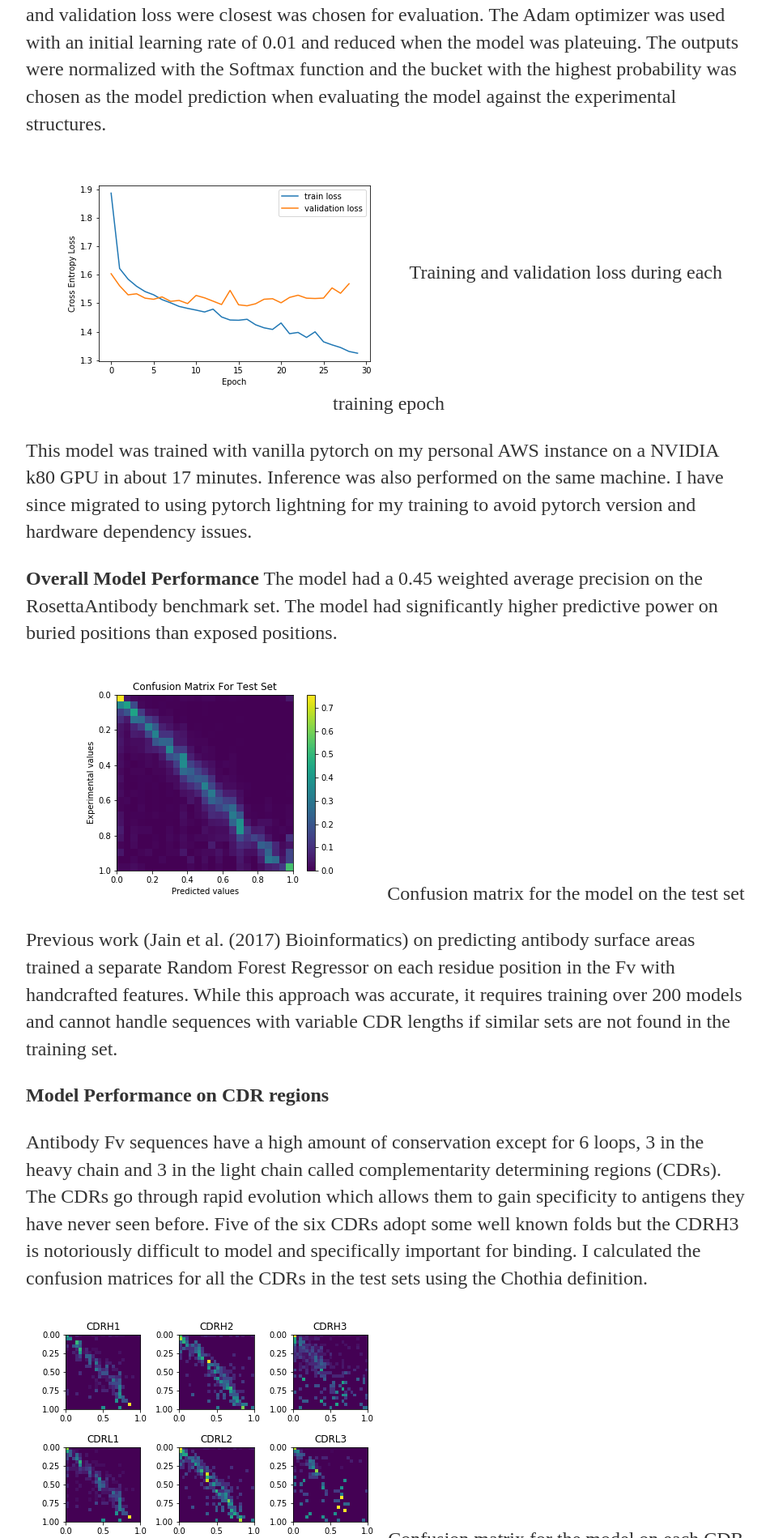
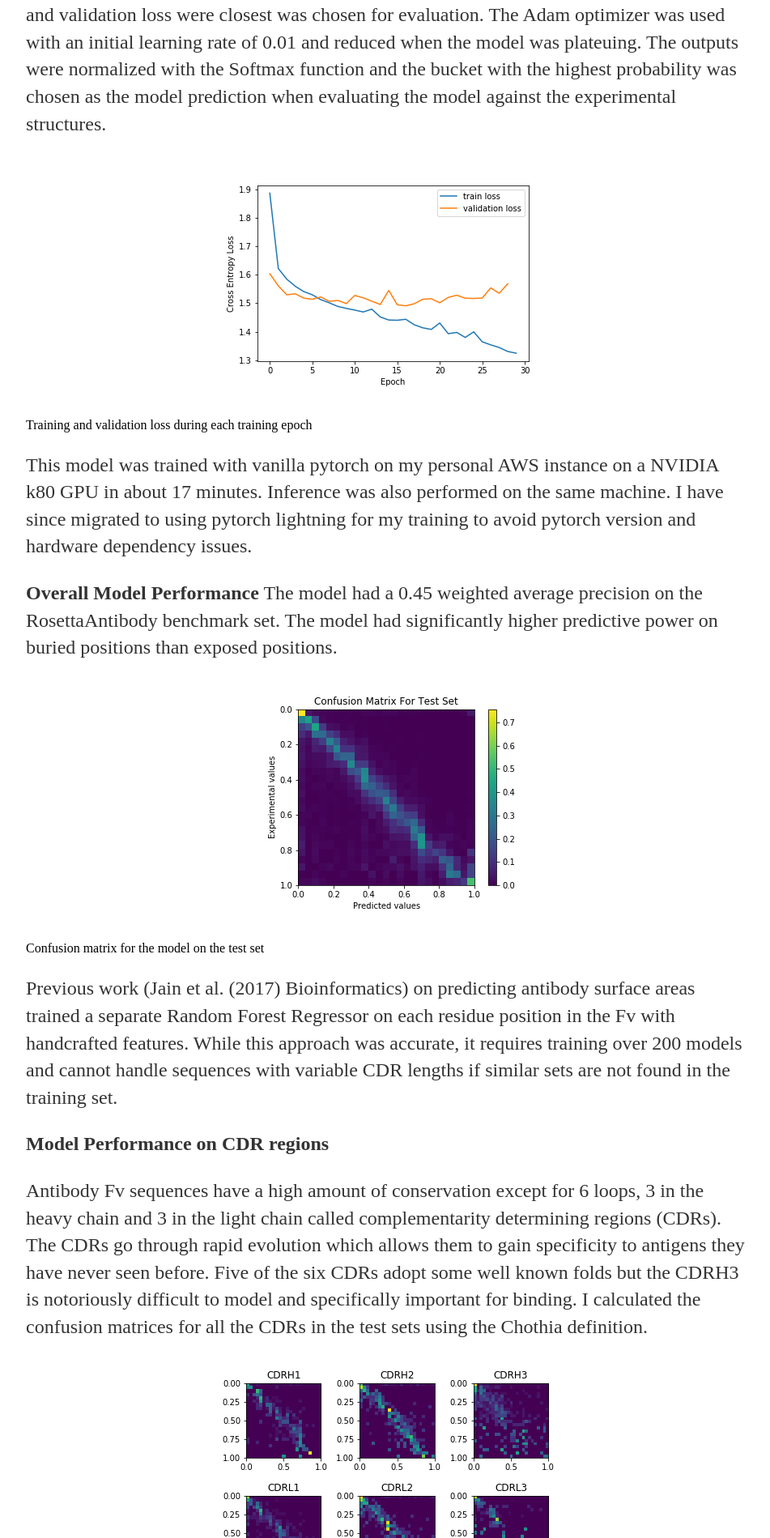
Before and after one commit to r-krishna/r-krishna.github.io, a Jekyll site: the page built from _posts/2021-05-27-resnet-antibody-surface.md, in a window 1280 px wide. Shown: the part 3618-5517 px from the top of the page at 81% size, without its empty margins (160-1111 px from the left). Built offline with Jekyll 4.4.1, drawn with Linux system fonts in a browser that asks for light colours.

Commit message:
changed formatting

```diff
--- a/_posts/2021-05-27-resnet-antibody-surface.md
+++ b/_posts/2021-05-27-resnet-antibody-surface.md
@@ -35,10 +35,10 @@ All structures with a paired VH/VL domain with at most 99% sequence similarity a
 The model was trained for 30 epochs with a batch size of 4 and the epoch where the training and validation loss were closest was chosen for evaluation. The Adam optimizer was used with an initial learning rate of 0.01 and reduced when the model was plateuing. The outputs were normalized with the Softmax function and the bucket with the highest probability was chosen as the model prediction when evaluating the model against the experimental structures.
 
 <p align="center">
-<img align="center" src="/images/train_loss.png">
+<img src="/images/train_loss.png">
+</p>
 
 <caption>Training and validation loss during each training epoch</caption>
-</p>
 
 This model was trained with vanilla pytorch on my personal AWS instance on a NVIDIA k80 GPU in about 17 minutes. Inference was also performed on the same machine. I have since migrated to using pytorch lightning for my training to avoid pytorch version and hardware dependency issues.
 
@@ -47,9 +47,9 @@ The model had a 0.45 weighted average precision on the RosettaAntibody benchmark
 
 <p align="center">
 <img src="/images/test_confusion.png">
+</p>
 
 <caption>Confusion matrix for the model on the test set</caption>
-</p>
 
 Previous work (Jain et al. (2017) Bioinformatics) on predicting antibody surface areas trained a separate Random Forest Regressor on each residue position in the Fv with handcrafted features. While this approach was accurate, it requires training over 200 models and cannot handle sequences with variable CDR lengths if similar sets are not found in the training set.
 
@@ -59,9 +59,9 @@ Antibody Fv sequences have a high amount of conservation except for 6 loops, 3 i
 
 <p align="center">
 <img src="/images/cdr_confusion.png">
+</p>
 
 <caption>Confusion matrix for the model on each CDR in the test set. The x axis represents predicted values and the y axis represents the experimental values</caption>
-</p>
 
 As expected the predictions for the CDRH3 are much worse than the predictions for the other CDRs. The CDRL3 also was harder to model than the other CDRs in the test set. This is a limitation of the method especially in the protein design context because the areas we would design would be the CDRs. Further work with different model architectures might be able to improve the predictions in these CDR regions.
 
@@ -77,7 +77,7 @@ On the left, the framework region with high B-factors. It is a loop region and h
 
 ![Flexibility](/images/flexibility.png)
 
-The maximum probability of the SASA predictions of the residues with high B-factors are much lower than the residues with low B-factors indicating that the model believes there are multiple orientations the residue can be in.
+<caption>The maximum probability of the SASA predictions of the residues with high B-factors are much lower than the residues with low B-factors indicating that the model believes there are multiple orientations the residue can be in.</caption>
 
 While this is a promising early result, it is hard to conclude that this means that the model has learned about protein flexibility because there are other variables such as the model’s ability to make better predictions for residues with low solvent exposure. While the model’s confidence of predicting solvent exposure at residue 42 is high, residue 42 is a glycine that immediately follows a proline which might mean that both conformations it takes are highly solvent exposed. Further work must be done to conclude that our model is predicting across multiple conformations or just is inaccurate in regions with high solvent exposure.
 
```
